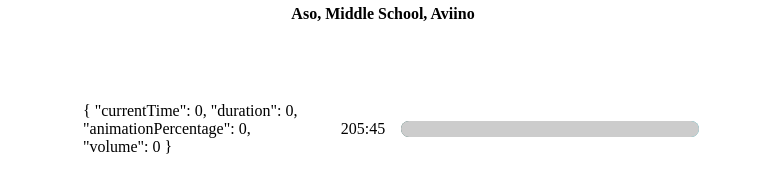
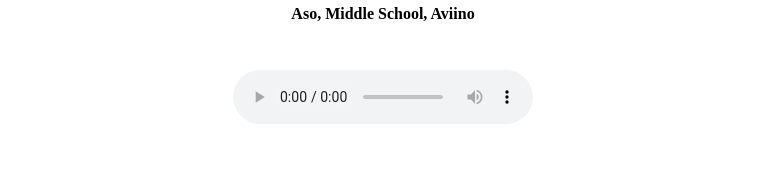
Before and after one commit to jnavarro30/MusicPlayer, a Vue app: page / in a window 1280 px wide. Shown: the part 498-688 px from the top of the page, without its empty margins (257-1023 px from the left). Built offline with nearby package versions, Linux system fonts and the light colour scheme.

Commit message:
customize project

```diff
--- a/src/App.vue
+++ b/src/App.vue
@@ -9,7 +9,7 @@ import type TrackType from './types/TrackType';
 import type TrackInfoType from './types/TrackInfoType';
 import { playAudio } from './utils/playAudio';
 
-const audioRef = ref();
+const audioRef = ref<any>("audio");
 const tracks = ref(chillHop);
 const setTracks = (newTracks: TrackType[]) => {
   tracks.value = newTracks;
@@ -36,7 +36,6 @@ const setLibraryStatus = (status: boolean) => {
   libraryStatus.value = status;
 }
 
-
 const timeUpdateHandler = (e: any) => {
     const current = e.target.currentTime;
     const duration = e.target.duration;
@@ -54,13 +53,11 @@ const timeUpdateHandler = (e: any) => {
   };
 
   const trackEndHandler = async () => {
-    let currentIndex = tracks.findIndex((track) => track.id === currentTrack.value.id);
-    console.log(currentIndex, 'the index')
-    setCurrentTrack(tracks[(currentIndex + 1) % tracks.length]);
+    let currentIndex = tracks.value.findIndex((track: any) => track.id === currentTrack.value.id);
+    setCurrentTrack(tracks.value[(currentIndex + 1) % tracks.value.length]);
     playAudio(isPlaying, audioRef);
     return;
   };
-
 </script>
 
 <template>
@@ -76,6 +73,7 @@ const timeUpdateHandler = (e: any) => {
       :setCurrentTrack="setCurrentTrack"
       :tracks="tracks"
       :setTracks="setTracks"
+
     />
     <Library
       :tracks="tracks"
@@ -85,14 +83,16 @@ const timeUpdateHandler = (e: any) => {
       :setTracks="setTracks"
       :libraryStatus="libraryStatus"
     />
-    <audio
-      ref="audio"
+    <!-- <audio
+      controls
+      :ref="audioRef"
       :src="currentTrack.audio"
       :on-loadedmetadata="timeUpdateHandler"
       :on-timeupdate="timeUpdateHandler"
       :on-ended="trackEndHandler"
     >
-  </audio>
+    <source :src="currentTrack.audio" type="audio/mpeg" />
+  </audio> -->
   </div>
 </template>
 
--- a/src/components/Player.vue
+++ b/src/components/Player.vue
@@ -1,40 +1,71 @@
 <script setup lang="ts">
-import { ref } from 'vue';
+import { type PropType, ref, onMounted, watchEffect, watch } from 'vue';
 import { playAudio } from '@/utils/playAudio';
 import type TrackInfoType from '@/types/TrackInfoType';
+import type TrackType from '@/types/TrackType';
 
 defineProps({
   trackInfo: Object as PropType<TrackInfoType>,
+  // setTrackInfo: {
+  //   type: Function,
+  //   default: () => {}
+  // },
+  isPlaying: Boolean,
+  setIsPlaying: {
+    type: Function,
+    default: () => {}
+  },
+  currentTrack: Object as PropType<TrackType>,
+  // setCurrentTrack: {
+  //   type: Function,
+  //   default: () => {}
+  // },
+  // tracks: [] as PropType,
+  // setTracks: {
+  //   type: Function,
+  //   default: () => {}
+  // },
 })
 
-const getTime = (time: number) => {
-  return Math.floor(time / 60) + ":" + ("0" + Math.floor(time % 60)).slice(-2)
-}
+const audioRef = ref<any>(null);
+// const setIsPlaying = ref(setIsPlaying);
 
-  // const trackAnim = {
-  //   transform: `translateX(${songInfo.animationPercentage}%)`,
-  // };
+
+// const trackInfo = ref(trackInfo);
+// const currentTrack = ref(currentTrack);
+
+
+onMounted(() => {
+  console.log(audioRef.value, 'hflsdhf')
+})
+
+watchEffect(() => {
+  if (audioRef.value) {
+    console.log(audioRef.value.paused, 'hahhahha')
+  }
+})
+
+watch(audioRef, () => {
+  if (audioRef.value) {
+    console.log(audioRef.value.paused, 'hahhahha')
+    // setIsPlaying(audioRef.value.paused);
+  }
+})
+
 </script>
 
 <template>
-    <div class="player">
-      <div class="time-control">
-        <p>{{  trackInfo }}</p>
-        <p>{{ getTime(12345) }}</p>
-        <div
+  <!-- <div
           style="background: linear-gradient(to right, #205950, #2ab3bf)"
           class="track"
-        >
-          <!-- <input
-            value={songInfo.currentTime}
-            type="range"
-            max={songInfo.duration || 0}
-            min={0}
-            onChange={dragHandler}
-          /> -->
-          <div style={trackAnim} class="animate-track"></div>
-        </div>
-      </div>
+        > -->
+    <div class="player">
+      <audio
+      controls
+      ref="audioRef"
+      >
+    <source :src="currentTrack?.audio" type="audio/mpeg" />
+  </audio>
     </div>
 </template>
 
--- a/src/components/Track.vue
+++ b/src/components/Track.vue
@@ -1,6 +1,5 @@
 <script setup lang="ts">
-// currentTrack
-// isPlaying
+import { type PropType } from 'vue';
 import type TrackType from '@/types/TrackType';
 defineProps({
   isPlaying: Boolean,
@@ -10,9 +9,9 @@ defineProps({
 
 <template>
     <div class="track-container">
-        <img :class="isPlaying ? 'rotateTrack' : ''" :src="currentTrack.cover" alt="track cover">
-        <h2>{{ currentTrack.name }}</h2>
-        <h3>{{ currentTrack.artist }}</h3>
+        <img :class="isPlaying ? 'rotateTrack' : ''" :src="currentTrack?.cover" alt="track cover">
+        <h2>{{ currentTrack?.name }}</h2>
+        <h3>{{ currentTrack?.artist }}</h3>
     </div>
 </template>
 
```
Also changed, not shown: src/utils/helpers.ts (added).
